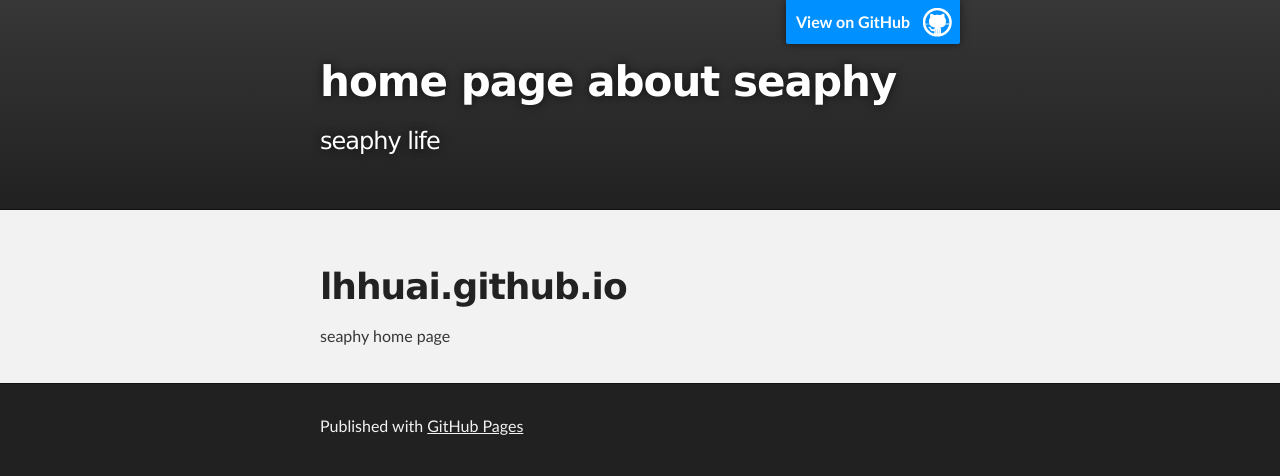
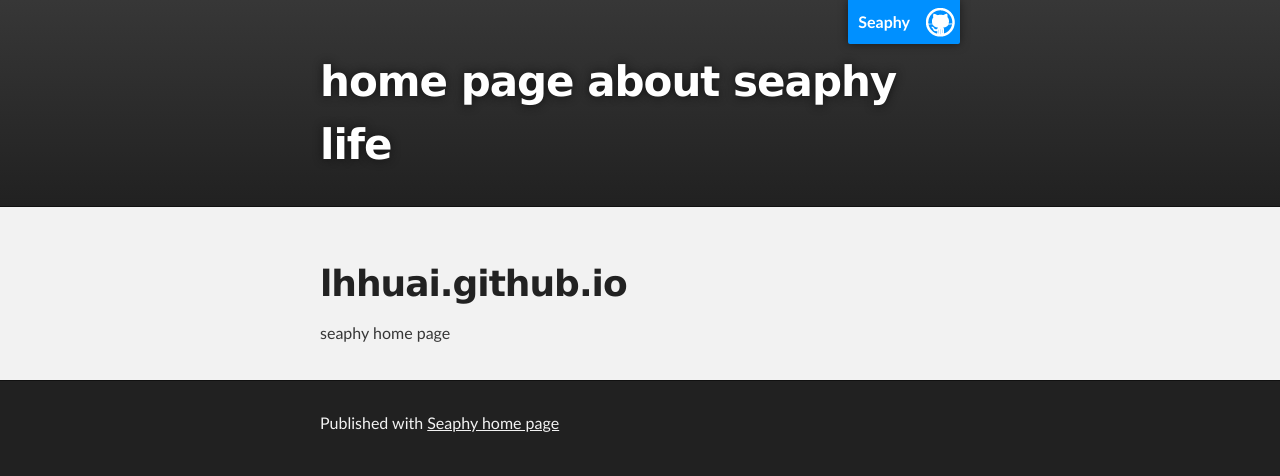
Before and after one commit to lhhuai/lhhuai.github.io, a plain HTML site: page index.html in a window 1280 px wide. Drawn offline with Linux system fonts and the light colour scheme.

Commit message:
Update index.html

```diff
--- a/index.html
+++ b/index.html
@@ -4,11 +4,11 @@
   <head>
     <meta charset='utf-8'>
     <meta http-equiv="X-UA-Compatible" content="chrome=1">
-    <meta name="description" content="home page about seaphy : seaphy life">
+    <meta name="description" content="home page about seaphy life">
 
     <link rel="stylesheet" type="text/css" media="screen" href="stylesheets/stylesheet.css">
 
-    <title>home page about seaphy</title>
+    <title>home page about seaphy life</title>
   </head>
 
   <body>
@@ -16,10 +16,9 @@
     <!-- HEADER -->
     <div id="header_wrap" class="outer">
         <header class="inner">
-          <a id="forkme_banner" href="https://github.com/lhhuai">View on GitHub</a>
+          <a id="forkme_banner" href="https://github.com/lhhuai">Seaphy</a>
 
-          <h1 id="project_title">home page about seaphy</h1>
-          <h2 id="project_tagline">seaphy life</h2>
+          <h1 id="project_title">home page about seaphy life</h1>
 
         </header>
     </div>
@@ -37,7 +36,7 @@
     <!-- FOOTER  -->
     <div id="footer_wrap" class="outer">
       <footer class="inner">
-        <p>Published with <a href="https://pages.github.com">GitHub Pages</a></p>
+        <p>Published with <a href="http://lhhuai.github.io">Seaphy home page</a></p>
       </footer>
     </div>
 
```
